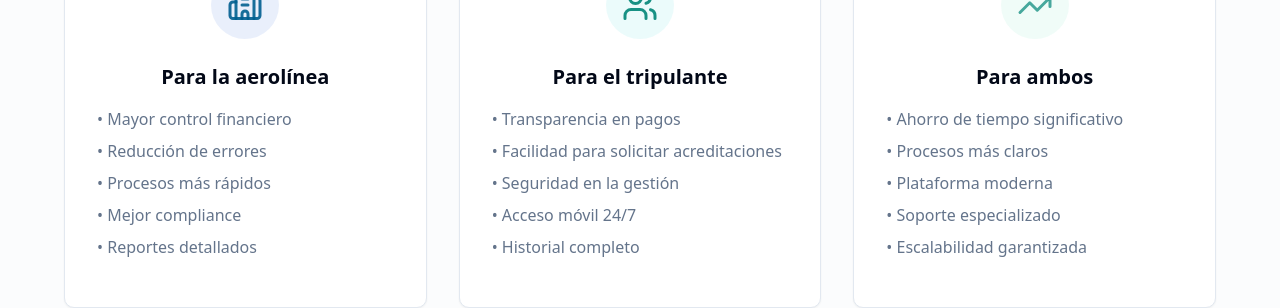
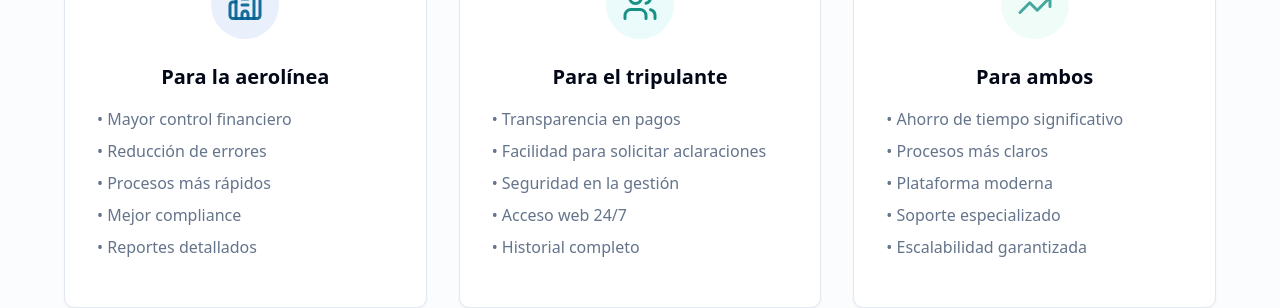
Before and after one commit to SebastianCoronaOptimen/POPsLanding, a React (Create React App) app: page / in a window 1280 px wide. Shown: the part 2740-3048 px from the top of the page. Built offline with nearby package versions, Linux system fonts and the light colour scheme.

Commit message:
Ajustes tripulante card

```diff
--- a/src/components/BenefitsSection.jsx
+++ b/src/components/BenefitsSection.jsx
@@ -43,9 +43,9 @@ export function BenefitsSection() {
               <h3 className="text-xl font-bold mb-4">Para el tripulante</h3>
               <ul className="text-muted-foreground space-y-2 text-left">
                 <li>• Transparencia en pagos</li>
-                <li>• Facilidad para solicitar acreditaciones</li>
+                <li>• Facilidad para solicitar aclaraciones</li>
                 <li>• Seguridad en la gestión</li>
-                <li>• Acceso móvil 24/7</li>
+                <li>• Acceso web 24/7</li>
                 <li>• Historial completo</li>
               </ul>
             </CardContent>
```
